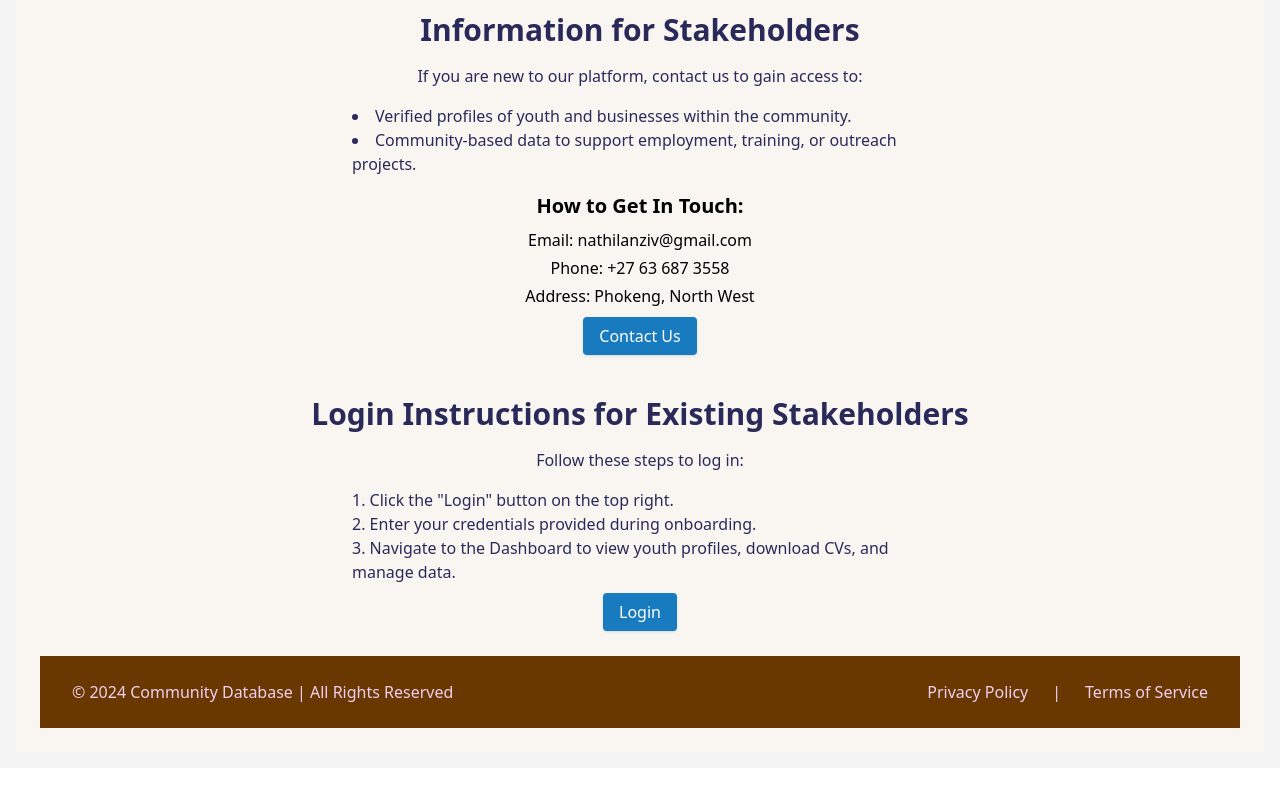
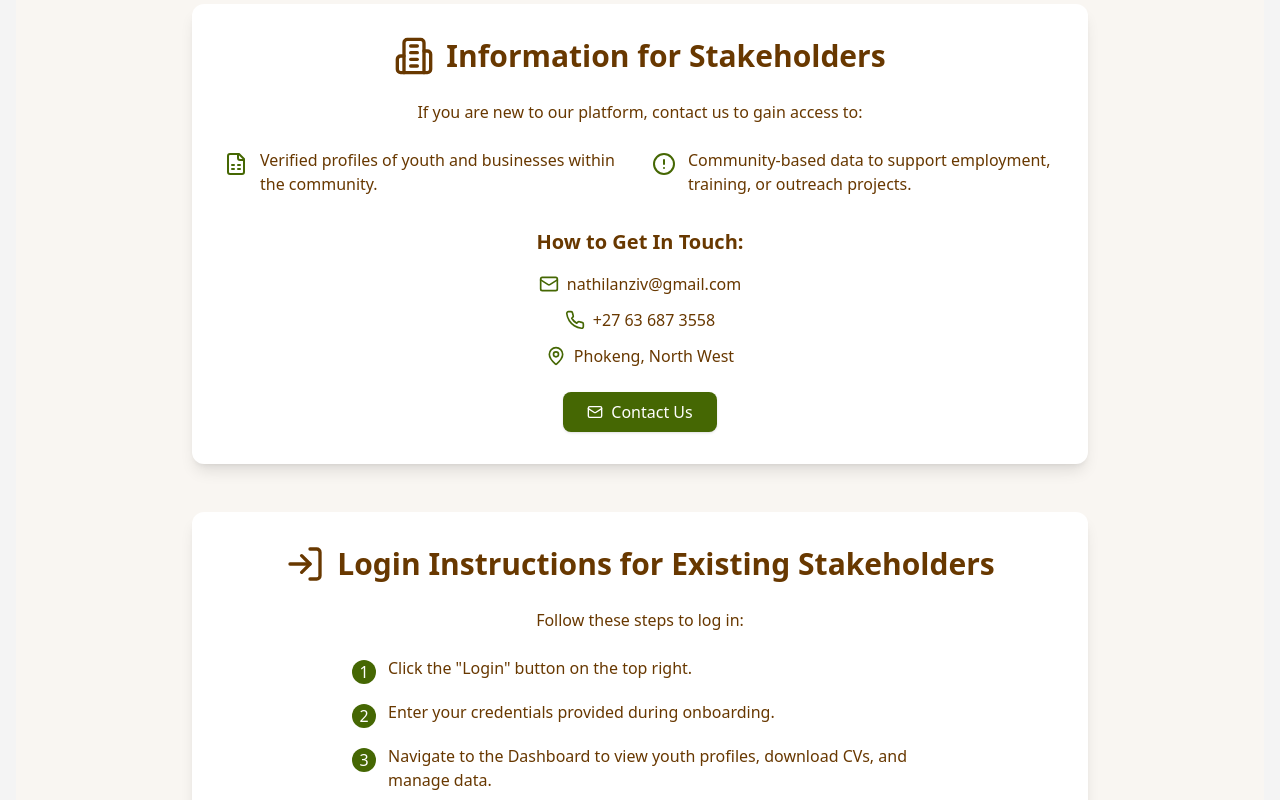
Before and after one commit to Nathilanzi/Database, a React (Vite) app in the folder vite-project/: page / in a window 1280 px wide. Shown: the part 960-1760 px from the top of the page. Before the commit the page ends 1728 px from the top, so only its background shows below. Built offline with nearby package versions, Linux system fonts and the light colour scheme.

Commit message:
Update Home styling and Icons

```diff
--- a/vite-project/src/components/Home.jsx
+++ b/vite-project/src/components/Home.jsx
@@ -1,5 +1,6 @@
 import React from 'react';
 import { Link } from 'react-router-dom';
+import { Users, Building2, BarChart3, Mail, Phone, MapPin, LogIn, FileSpreadsheet, AlertCircle } from 'lucide-react';
 import Footer from './Footer';
 import MissionCard from './MissionCard';
 
@@ -8,17 +9,17 @@ const Home = () => {
     {
       title: "Youth",
       description: "Showcase your talent and skills for employment or project participation.",
-      icon: "👥"
+      icon: <Users className="w-8 h-8 text-[#456703]" />
     },
     {
       title: "Stakeholders",
       description: "Connect with verified talent and businesses within the community.",
-      icon: "🤝"
+      icon: <Building2 className="w-8 h-8 text-[#456703]" />
     },
     {
       title: "Existing Partners",
       description: "Access real-time data and insights to improve outreach and operations.",
-      icon: "📊"
+      icon: <BarChart3 className="w-8 h-8 text-[#456703]" />
     }
   ];
 
@@ -77,46 +78,93 @@ const Home = () => {
         </div>
       </section>
 
-      <section className="mt-12 mb-8">
-        <h2 className="text-3xl font-semibold text-center mb-4 text-[#2A2A5A]">Information for Stakeholders</h2>
-        <p className="text-center mb-4 text-[#2A2A5A]">
+      {/* Stakeholder Information Section */}
+      <section className="mt-12 mb-8 bg-white rounded-xl shadow-lg p-8 max-w-4xl mx-auto">
+        <div className="flex items-center justify-center mb-6">
+          <Building2 className="w-10 h-10 text-[#683800] mr-3" />
+          <h2 className="text-3xl font-semibold text-[#683800]">Information for Stakeholders</h2>
+        </div>
+
+        <p className="text-center mb-6 text-[#683800]">
           If you are new to our platform, contact us to gain access to:
         </p>
-        <ul className="list-disc list-inside max-w-xl mx-auto mb-4 text-[#2A2A5A]">
-          <li>Verified profiles of youth and businesses within the community.</li>
-          <li>Community-based data to support employment, training, or outreach projects.</li>
-        </ul>
 
-        <h3 className="text-xl font-semibold text-center mb-2">How to Get In Touch:</h3>
-        <p className="text-center mb-1">Email: nathilanziv@gmail.com</p>
-        <p className="text-center mb-1">Phone: +27 63 687 3558</p>
-        <p className="text-center mb-4">Address: Phokeng, North West</p>
+        <div className="grid grid-cols-1 md:grid-cols-2 gap-6 mb-8">
+          <div className="flex items-start space-x-3">
+            <FileSpreadsheet className="w-6 h-6 text-[#456703] flex-shrink-0 mt-1" />
+            <p className="text-[#683800]">Verified profiles of youth and businesses within the community.</p>
+          </div>
+          <div className="flex items-start space-x-3">
+            <AlertCircle className="w-6 h-6 text-[#456703] flex-shrink-0 mt-1" />
+            <p className="text-[#683800]">Community-based data to support employment, training, or outreach projects.</p>
+          </div>
+        </div>
+
+        <h3 className="text-xl font-semibold text-center mb-4 text-[#683800]">How to Get In Touch:</h3>
+        <div className="space-y-3 max-w-md mx-auto mb-6">
+          <div className="flex items-center justify-center space-x-2">
+            <Mail className="w-5 h-5 text-[#456703]" />
+            <p className="text-[#683800]">nathilanziv@gmail.com</p>
+          </div>
+          <div className="flex items-center justify-center space-x-2">
+            <Phone className="w-5 h-5 text-[#456703]" />
+            <p className="text-[#683800]">+27 63 687 3558</p>
+          </div>
+          <div className="flex items-center justify-center space-x-2">
+            <MapPin className="w-5 h-5 text-[#456703]" />
+            <p className="text-[#683800]">Phokeng, North West</p>
+          </div>
+        </div>
 
         <div className="text-center">
-          <Link to="/contact" className="bg-[#187ABF] text-white py-2 px-4 rounded shadow hover:bg-[#9CCEDD] transition">
-            Contact Us
+          <Link
+            to="/contact"
+            className="bg-[#456703] text-white py-2 px-6 rounded-lg shadow hover:bg-[#557714] transition duration-300 ease-in-out inline-flex items-center space-x-2"
+          >
+            <Mail className="w-4 h-4" />
+            <span>Contact Us</span>
           </Link>
         </div>
       </section>
 
-      <section className="mt-12 mb-8">
-        <h2 className="text-3xl font-semibold text-center mb-4 text-[#2A2A5A]">Login Instructions for Existing Stakeholders</h2>
-        <p className="text-center mb-4 text-[#2A2A5A]">
+      {/* Login Instructions Section */}
+      <section className="mt-12 mb-8 bg-white rounded-xl shadow-lg p-8 max-w-4xl mx-auto">
+        <div className="flex items-center justify-center mb-6">
+          <LogIn className="w-10 h-10 text-[#683800] mr-3" />
+          <h2 className="text-3xl font-semibold text-[#683800]">Login Instructions for Existing Stakeholders</h2>
+        </div>
+
+        <p className="text-center mb-6 text-[#683800]">
           Follow these steps to log in:
         </p>
-        <ol className="list-decimal list-inside max-w-xl mx-auto mb-4 text-[#2A2A5A]">
-          <li>Click the "Login" button on the top right.</li>
-          <li>Enter your credentials provided during onboarding.</li>
-          <li>Navigate to the Dashboard to view youth profiles, download CVs, and manage data.</li>
-        </ol>
+
+        <div className="space-y-4 max-w-xl mx-auto mb-8">
+          <div className="flex items-start space-x-3">
+            <div className="bg-[#456703] text-white w-6 h-6 rounded-full flex items-center justify-center flex-shrink-0 mt-1">1</div>
+            <p className="text-[#683800]">Click the "Login" button on the top right.</p>
+          </div>
+          <div className="flex items-start space-x-3">
+            <div className="bg-[#456703] text-white w-6 h-6 rounded-full flex items-center justify-center flex-shrink-0 mt-1">2</div>
+            <p className="text-[#683800]">Enter your credentials provided during onboarding.</p>
+          </div>
+          <div className="flex items-start space-x-3">
+            <div className="bg-[#456703] text-white w-6 h-6 rounded-full flex items-center justify-center flex-shrink-0 mt-1">3</div>
+            <p className="text-[#683800]">Navigate to the Dashboard to view youth profiles, download CVs, and manage data.</p>
+          </div>
+        </div>
+
         <div className="text-center">
-          <Link to="/login" className="bg-[#187ABF] text-white py-2 px-4 rounded shadow hover:bg-[#9CCEDD] transition">
-            Login
+          <Link
+            to="/login"
+            className="bg-[#456703] text-white py-2 px-6 rounded-lg shadow hover:bg-[#557714] transition duration-300 ease-in-out inline-flex items-center space-x-2"
+          >
+            <LogIn className="w-4 h-4" />
+            <span>Login</span>
           </Link>
         </div>
       </section>
 
-      < Footer />
+      <Footer />
     </div>
   );
 };
```
